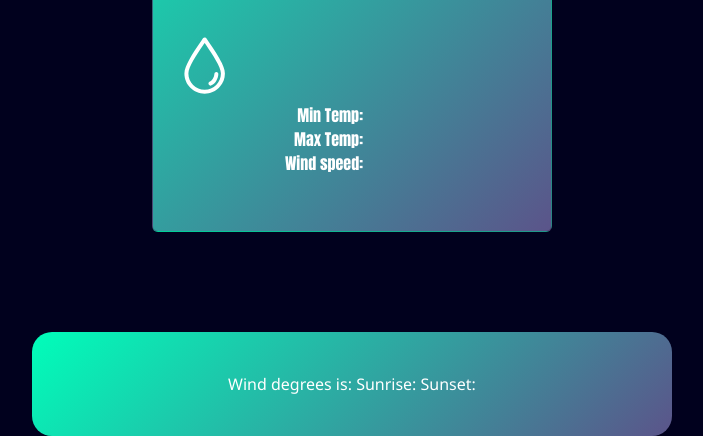
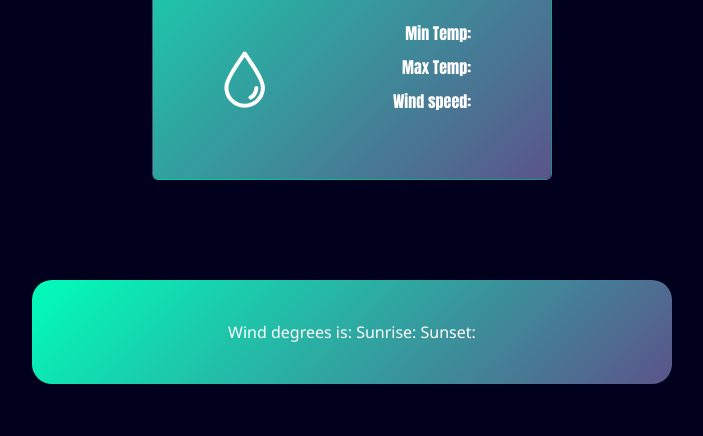
Before and after one commit to dakshsati-ds/Weather-App, a plain HTML site: page index.html in a window 1280 px wide. Shown: the part 395-831 px from the top of the page, without its empty margins (288-991 px from the left). After the commit the page ends 800 px from the top, so only its background shows below. Drawn offline with nearby package versions, Linux system fonts and the light colour scheme; no server answers.

Commit message:
Correction to the overflowing content and structured the new divs created

```diff
--- a/index.css
+++ b/index.css
@@ -24,6 +24,10 @@ body{
 }
 
 .card-text{
+    display: flex;
+    justify-content: center;
+    align-items: center;
+    gap: 10px;
     font-size: medium;
     color: #fff;
 }
@@ -118,6 +122,18 @@ body{
     text-align: right;
 }
 
+.minmax1{
+    margin-bottom: 10px;
+}
+
+.minmax2{
+    margin-bottom: 10px;
+}
+
+.minmax3{
+    margin-bottom: 10px;
+}
+
 .additionalInfo{
     font-size: 1rem;
     font-family: 'Segoe UI', Tahoma, Geneva, Verdana, sans-serif;
```
